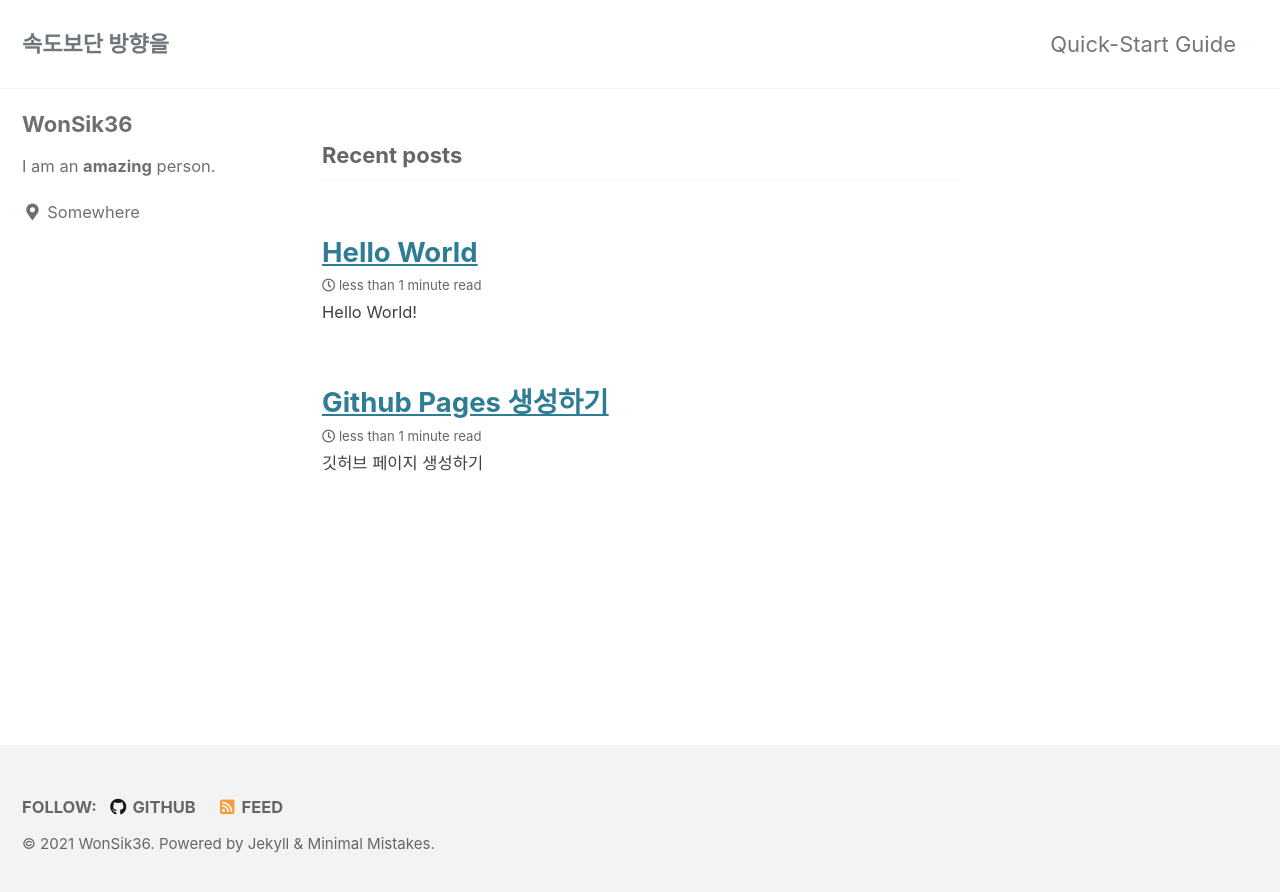
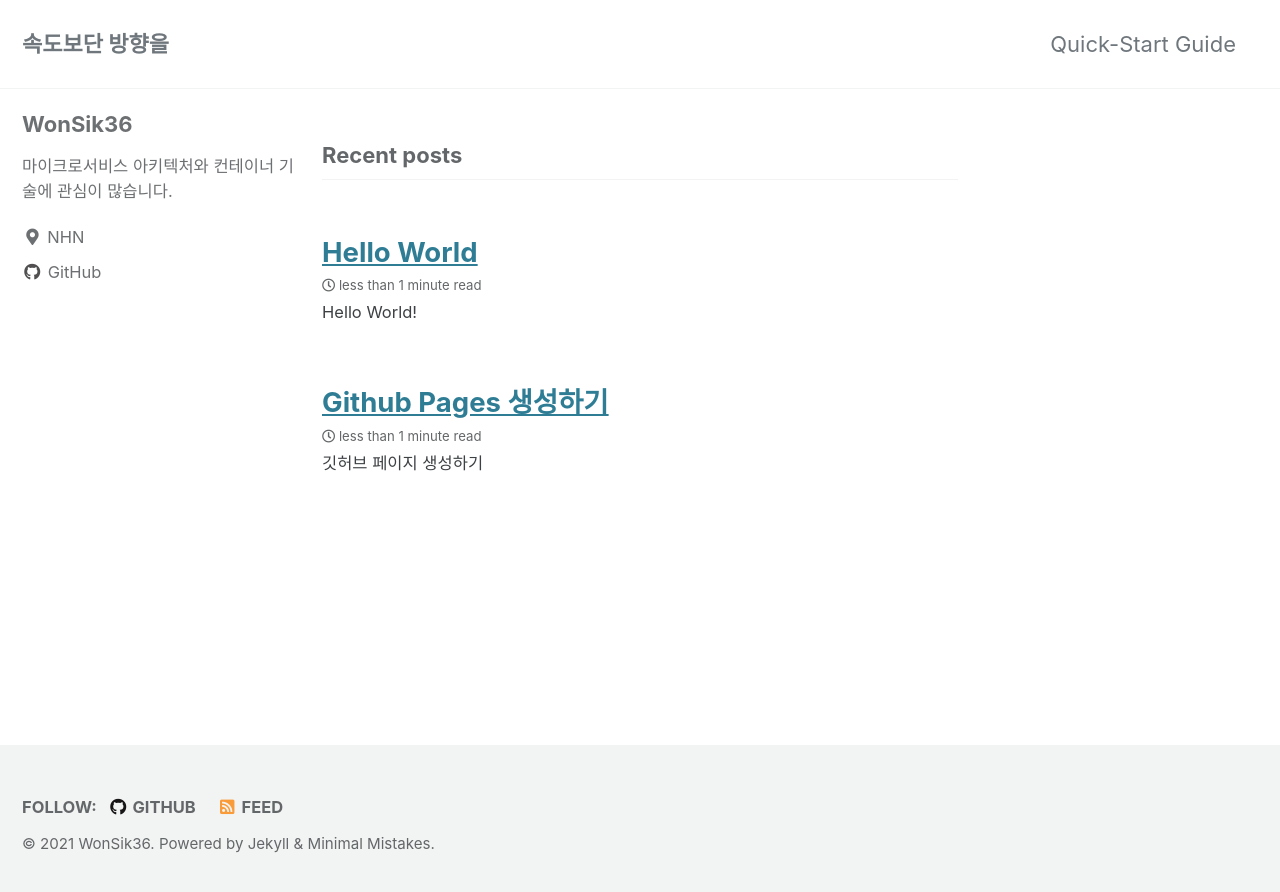
Before and after one commit to WonSik36/WonSik36.github.io, a Jekyll site: the page built from index.html, in a window 1280 px wide. Shown: the top 892 px of the page. Built offline with Jekyll 4.4.1, drawn with Linux system fonts in a browser that asks for light colours; cached includes are drawn as plain includes; the list of posts is cut into pages by our own code.

Commit message:
Update config

```diff
--- a/_config.yml
+++ b/_config.yml
@@ -95,8 +95,8 @@ analytics:
 author:
   name             : "WonSik36"
   avatar           : # path of avatar image, e.g. "/assets/images/bio-photo.jpg"
-  bio              : "I am an **amazing** person."
-  location         : "Somewhere"
+  bio              : "마이크로서비스 아키텍처와 컨테이너 기술에 관심이 많습니다."
+  location         : "NHN"
   email            :
   links:
     - label: "Email"
@@ -113,7 +113,7 @@ author:
       # url: "https://facebook.com/"
     - label: "GitHub"
       icon: "fab fa-fw fa-github"
-      # url: "https://github.com/"
+      url: "https://github.com/WonSik36"
     - label: "Instagram"
       icon: "fab fa-fw fa-instagram"
       # url: "https://instagram.com/"
```
